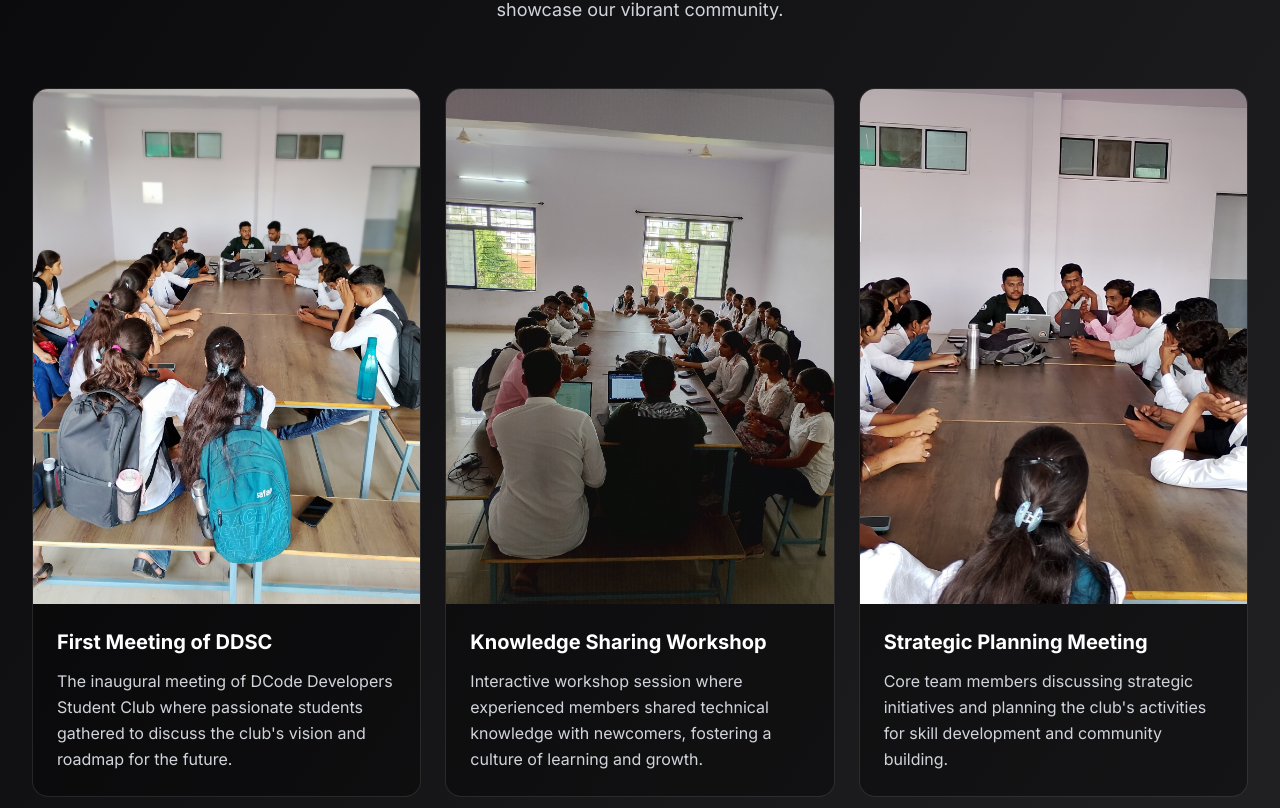
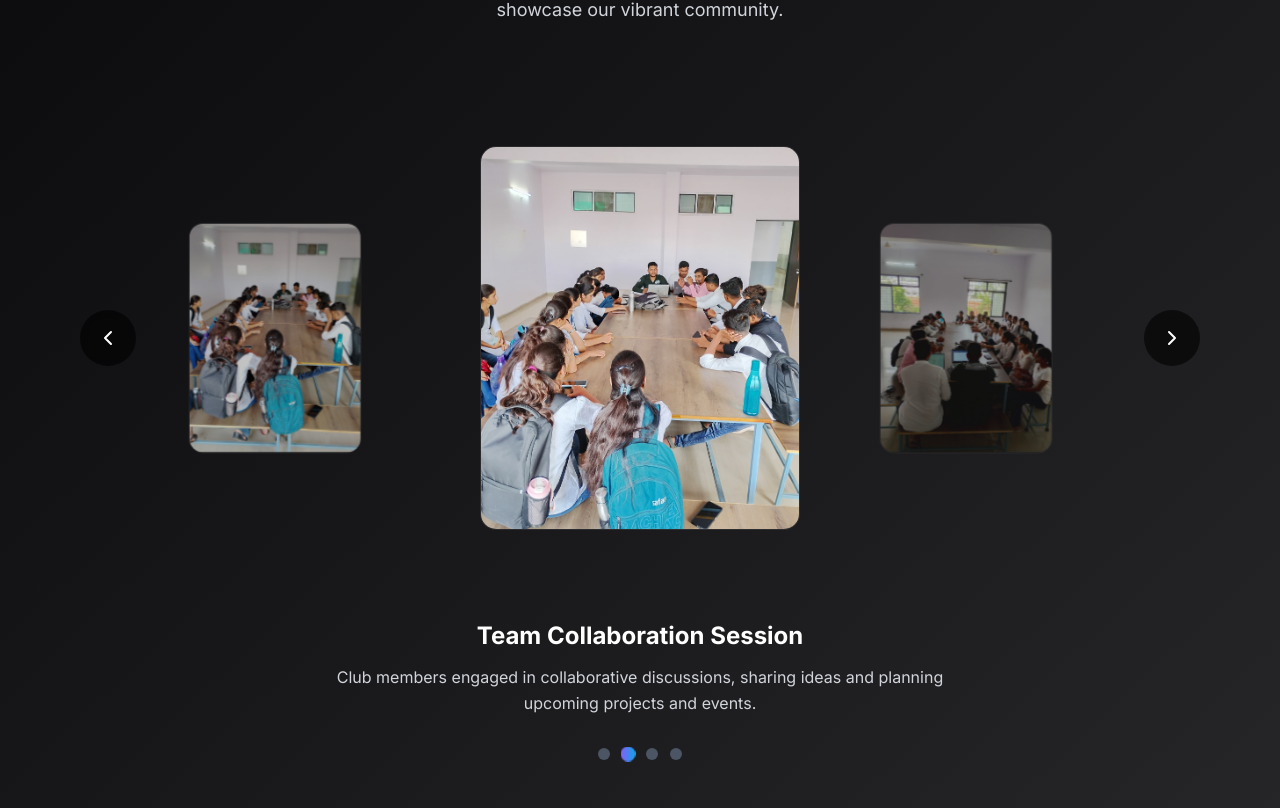
Before and after one commit to vipdanish/DDSC, a React (Vite) app: page / in a window 1280 px wide. Shown: the part 5252-6060 px from the top of the page. Built offline with nearby package versions, Linux system fonts and the light colour scheme.

Commit message:
Refactor: Implement gallery in a single row
Modified the gallery section to display photos in a single row with a central large frame and smaller frames on either side, creating an increasing order effect. Updated `src/components/GallerySection.tsx`.

```diff
--- a/src/components/GallerySection.tsx
+++ b/src/components/GallerySection.tsx
@@ -6,6 +6,7 @@ import { ChevronLeft, ChevronRight, X } from "lucide-react";
 const GallerySection = () => {
   const { theme } = useTheme();
   const [selectedImage, setSelectedImage] = useState<number | null>(null);
+  const [currentIndex, setCurrentIndex] = useState(1); // Start with second image as center
 
   const galleryItems = [
     {
@@ -54,6 +55,38 @@ const GallerySection = () => {
     }
   };
 
+  const moveLeft = () => {
+    setCurrentIndex((prev) => (prev + 1) % galleryItems.length);
+  };
+
+  const moveRight = () => {
+    setCurrentIndex((prev) => (prev - 1 + galleryItems.length) % galleryItems.length);
+  };
+
+  const getImagePosition = (index: number) => {
+    const diff = (index - currentIndex + galleryItems.length) % galleryItems.length;
+    if (diff === 0) return 'center';
+    if (diff === 1 || diff === galleryItems.length - 1) return 'side';
+    return 'hidden';
+  };
+
+  const getImageStyles = (position: string, index: number) => {
+    const baseStyles = "absolute transition-all duration-700 ease-in-out cursor-pointer";
+
+    switch (position) {
+      case 'center':
+        return `${baseStyles} left-1/2 top-1/2 -translate-x-1/2 -translate-y-1/2 w-80 h-96 z-30 scale-100 opacity-100`;
+      case 'side':
+        const diff = (index - currentIndex + galleryItems.length) % galleryItems.length;
+        const isRight = diff === 1;
+        return `${baseStyles} ${
+          isRight ? 'left-[70%]' : 'left-[10%]'
+        } top-1/2 -translate-y-1/2 w-48 h-64 z-20 scale-90 opacity-75`;
+      default:
+        return `${baseStyles} opacity-0 scale-75 pointer-events-none`;
+    }
+  };
+
   return (
     <section id="gallery" className={`py-20 transition-all duration-1000 ease-in-out ${
       theme === 'light' ? 'bg-gradient-to-br from-gray-50 to-blue-50' : 'bg-gradient-to-br from-background to-secondary'
@@ -73,46 +106,87 @@ const GallerySection = () => {
           </p>
         </div>
 
-        {/* Masonry-style grid for portrait photos */}
-        <div className="columns-1 md:columns-2 lg:columns-3 gap-6 space-y-6">
-          {galleryItems.map((item, index) => (
+        {/* Carousel Container */}
+        <div className="relative h-[500px] max-w-6xl mx-auto overflow-hidden">
+          {/* Navigation Buttons */}
+          <button
+            onClick={moveRight}
+            className="absolute left-4 top-1/2 -translate-y-1/2 z-40 bg-black/60 hover:bg-black/80 text-white p-4 rounded-full transition-all duration-300 hover:scale-110 backdrop-blur-sm"
+          >
+            <ChevronLeft size={24} />
+          </button>
+
+          <button
+            onClick={moveLeft}
+            className="absolute right-4 top-1/2 -translate-y-1/2 z-40 bg-black/60 hover:bg-black/80 text-white p-4 rounded-full transition-all duration-300 hover:scale-110 backdrop-blur-sm"
+          >
+            <ChevronRight size={24} />
+          </button>
+
+          {/* Images */}
+          {galleryItems.map((item, index) => {
+            const position = getImagePosition(index);
+            const isCenter = position === 'center';
+
+            return (
               <div
                 key={item.id}
-              className={`group relative overflow-hidden rounded-2xl border cursor-pointer transition-all duration-500 hover:transform hover:scale-[1.02] hover:shadow-2xl hover:shadow-ndc-purple/20 break-inside-avoid mb-6 animate-fade-in ${
+                className={getImageStyles(position, index)}
+                onClick={() => openModal(index)}
+              >
+                <div className={`group relative overflow-hidden rounded-2xl border h-full cursor-pointer transition-all duration-500 hover:transform hover:scale-105 hover:shadow-2xl hover:shadow-ndc-purple/20 ${
                   theme === 'light'
                     ? 'bg-white border-gray-200 shadow-lg hover:shadow-2xl hover:border-ndc-purple/30'
                     : 'bg-black/20 border-white/10 hover:shadow-2xl hover:border-ndc-blue/30'
-              }`}
-              style={{ animationDelay: `${index * 0.2}s` }}
-              onClick={() => openModal(index)}
-            >
-              <div className="relative overflow-hidden">
+                }`}>
+                  <div className="relative overflow-hidden h-full">
                     <img
                       src={item.image}
                       alt={item.title}
-                  className="w-full h-auto object-cover transition-all duration-700 group-hover:scale-110 group-hover:brightness-110"
+                      className="w-full h-full object-cover transition-all duration-700 group-hover:scale-110 group-hover:brightness-110"
                     />
                     <div className="absolute inset-0 bg-gradient-to-t from-black/80 via-black/20 to-transparent opacity-0 group-hover:opacity-100 transition-all duration-500"></div>
+                    {isCenter && (
                       <div className="absolute bottom-4 left-4 right-4 transform translate-y-8 group-hover:translate-y-0 transition-all duration-500 opacity-0 group-hover:opacity-100">
                         <h3 className="text-white font-semibold text-lg mb-2 drop-shadow-lg">{item.title}</h3>
                         <p className="text-white/90 text-sm line-clamp-3 drop-shadow-md">{item.description}</p>
                       </div>
+                    )}
                   </div>
-              <div className={`p-6 transition-all duration-300 ${
-                theme === 'light' ? 'bg-white group-hover:bg-gray-50' : 'bg-black/20 group-hover:bg-black/30'
+                </div>
+              </div>
+            );
+          })}
+        </div>
+
+        {/* Center Image Info */}
+        <div className="text-center mt-8 animate-fade-in">
+          <h3 className={`text-2xl font-bold mb-3 transition-colors duration-300 ${
+            theme === 'light' ? 'text-gray-900' : 'text-white'
           }`}>
-                <h3 className={`text-xl font-bold mb-3 transition-colors duration-300 ${
-                  theme === 'light' ? 'text-gray-900 group-hover:text-ndc-purple' : 'text-white group-hover:text-ndc-blue'
+            {galleryItems[currentIndex].title}
+          </h3>
+          <p className={`max-w-2xl mx-auto leading-relaxed ${
+            theme === 'light' ? 'text-gray-700' : 'text-gray-300'
           }`}>
-                  {item.title}
-                </h3>
-                <p className={`transition-colors duration-300 leading-relaxed ${
-                  theme === 'light' ? 'text-gray-700' : 'text-gray-300'
-                } group-hover:text-opacity-90`}>
-                  {item.description}
+            {galleryItems[currentIndex].description}
           </p>
         </div>
-            </div>
+
+        {/* Dots Indicator */}
+        <div className="flex justify-center mt-8 space-x-3">
+          {galleryItems.map((_, index) => (
+            <button
+              key={index}
+              onClick={() => setCurrentIndex(index)}
+              className={`w-3 h-3 rounded-full transition-all duration-300 ${
+                index === currentIndex
+                  ? 'bg-gradient-to-r from-ndc-purple to-ndc-blue scale-125'
+                  : theme === 'light'
+                    ? 'bg-gray-300 hover:bg-gray-400'
+                    : 'bg-gray-600 hover:bg-gray-500'
+              }`}
+            />
           ))}
         </div>
 
```
Lines whose indentation alone changed are shown as unchanged.
